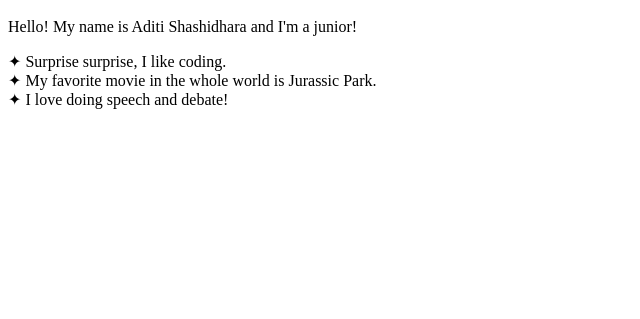
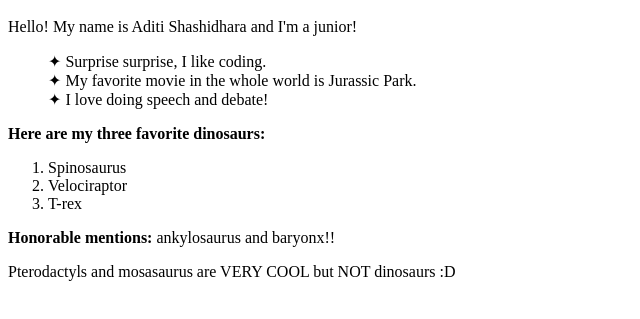
Before and after one commit to XTerraMind/WomenRepTechProject, a plain HTML site: page aditipage.html in a window 1280 px wide. Shown: the part 49-368 px from the top of the page, without its empty margins (0-640 px from the left). Drawn offline with Linux system fonts and the light colour scheme.

Commit message:
Finished up my dinosaur facts!! 🦕

```diff
--- a/aditipage.html
+++ b/aditipage.html
@@ -10,9 +10,22 @@
         Hello! My name is Aditi Shashidhara and I'm a junior!
     </p>
     <p>
-          ✦ Surprise surprise, I like coding.<br>
-          ✦ My favorite movie in the whole world is Jurassic Park.<br>
-          ✦ I love doing speech and debate!
+        <ul>
+        ✦ Surprise surprise, I like coding. <br>
+        ✦ My favorite movie in the whole world is Jurassic Park. <br>
+        ✦ I love doing speech and debate!
+        </ul>
+    </p>
+    <p>
+        <b>Here are my three favorite dinosaurs:<br></b>
+        <ol>
+         <li> Spinosaurus </li>
+         <li> Velociraptor </li>
+         <li> T-rex </li>
+        </ol>
+
+        <b> Honorable mentions: </b> ankylosaurus and baryonx!!
+        <p> Pterodactyls and mosasaurus are VERY COOL but NOT dinosaurs :D</p>
     </p>
 </body>
 </html>
```
